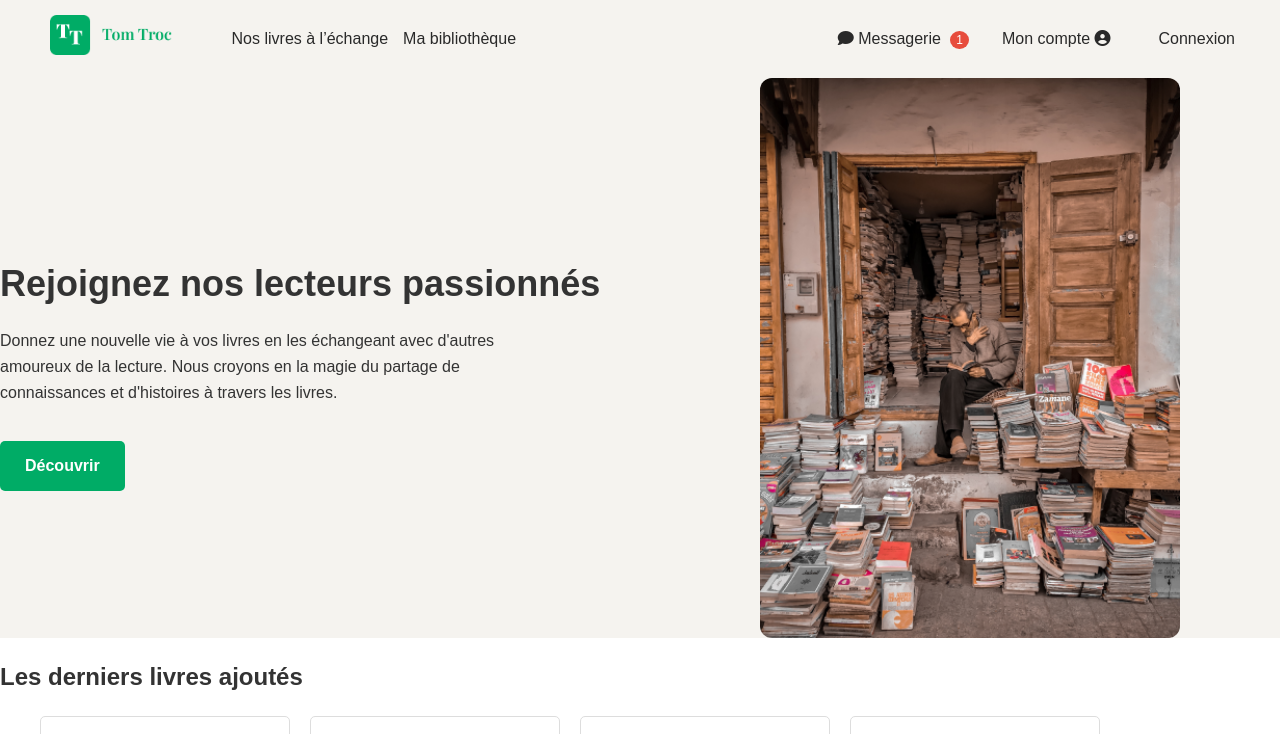
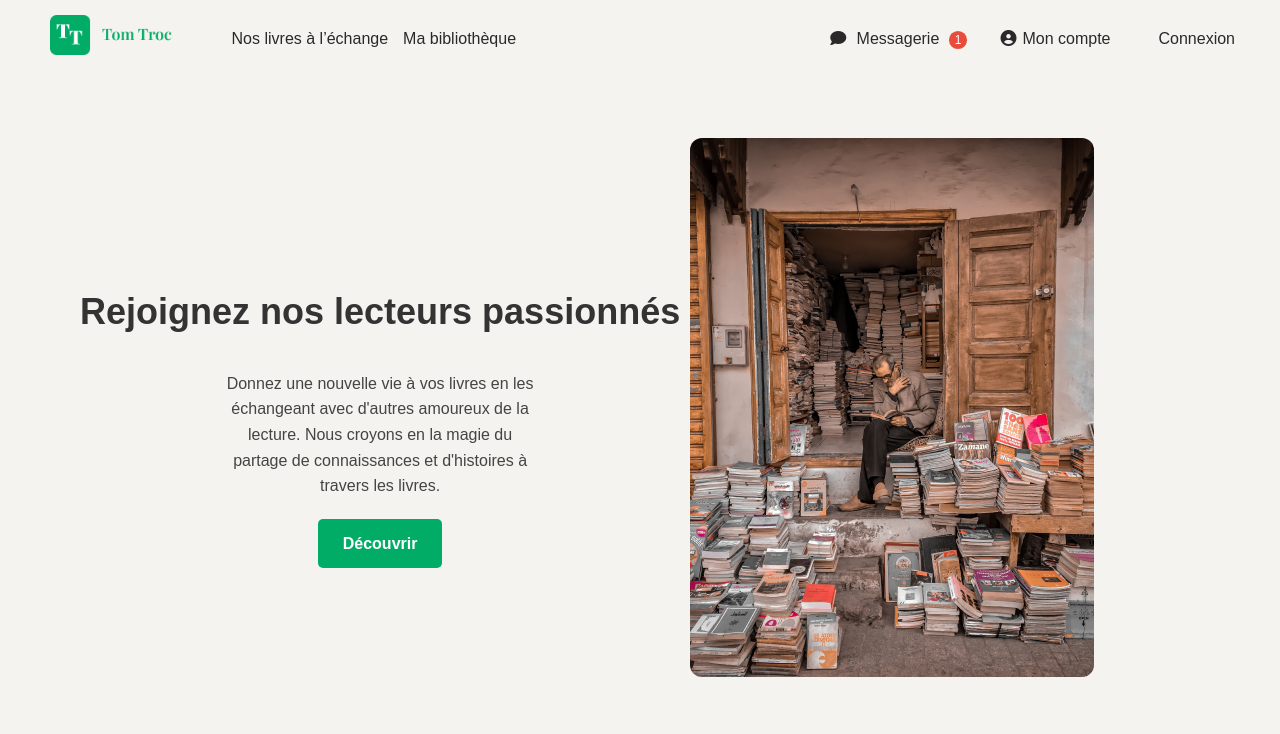
Before and after one commit to idbaali/tomtroc, a PHP site: page / in a window 1280 px wide; the page is wider, and only the part inside the window is pictured. Shown: the top 734 px of that part. Run offline with PHP 8.4, Linux system fonts and the light colour scheme; some libraries are stand-ins or nearby versions; some web fonts are replaced.

Commit message:
27_Dec_25

```diff
--- a/app/views/home.php
+++ b/app/views/home.php
@@ -52,10 +52,10 @@
         <h2>Comment ça marche ?</h2>
         <p>Échanger des livres avec <strong>TomTroc</strong>, c’est simple et amusant ! Suivez ces étapes :</p>
         <ol class="steps-list">
-            <li><i class="fa fa-user-plus"></i> Inscrivez-vous gratuitement sur notre plateforme.</li>
-            <li><i class="fa fa-book"></i> Ajoutez les livres que vous souhaitez échanger à votre profil.</li>
-            <li><i class="fa fa-search"></i> Parcourez les livres disponibles chez d'autres membres.</li>
-            <li><i class="fa fa-comments"></i> Proposez un échange et discutez avec des passionnés de lecture.</li>
+            <li><i class=""></i> Inscrivez-vous gratuitement sur notre plateforme.</li>
+            <li><i class=""></i> Ajoutez les livres que vous souhaitez échanger à votre profil.</li>
+            <li><i class=""></i> Parcourez les livres disponibles chez d'autres membres.</li>
+            <li><i class=""></i> Proposez un échange et discutez avec des passionnés de lecture.</li>
         </ol>
         <!-- <a href="#all-books" class="btn-primary">Voir tous les livres</a> -->
          <div class="see-all-books2">
--- a/app/views/layout/header.php
+++ b/app/views/layout/header.php
@@ -40,11 +40,11 @@
                 <ul class="nav-list">
                     <li>
                         <a href="#messages">
-                           <i class="fa fa-thin fa-comment"></i> Messagerie
+                            <i class="fa fa-thin fa-comment"></i> Messagerie
                             <span class="badge" aria-label="1 nouveau message">1</span>
                         </a>
                     </li>
-                    <li><a href="#account">Mon compte <i class="fas fa-circle-user me-2"></i></a></li>
+                    <li><a href="#account"><i class="fas fa-circle-user me-2"></i>Mon compte</a></li>
                     <li><a href="#login" class="btn">Connexion</a></li>
                 </ul>
             </div>
--- a/public/css/style.css
+++ b/public/css/style.css
@@ -132,40 +132,56 @@ button:focus {
     margin: 0 60px 0 20px;
 }
 
+.fa {
+    margin-right: 6px;
+}
+
+.fas {
+    margin-right: 6px;
+}
+
 /* =========================
    HERO
 ========================= */
 
+
+
+.hero {
+    background: #F5F3EF;
+    padding: 70px 40px;
+}
+
 /* HERO en deux colonnes */
 .hero-split {
-    display: grid;
-    grid-template-columns: 1fr 1fr;
+    display: flex;
+    flex-direction: row;
     align-items: center;
-    gap: 40px;
-    /* padding: 60px 30px; */
+    text-align: center;
+    gap: 10px;
+    padding: 60px 80px;
     background-color: #F5F3EF;
+    margin: 0 auto;
+
 
 }
 
 /* Texte gauche */
 .hero-text h1 {
     font-size: 36px;
-    margin-bottom: 10px;
+    /* margin-bottom: 10px; */
 }
 
 .hero-text p {
-    max-width: 520px;
-}
-
-/* Image droite */
-.hero-image-wrapper {
-    display: flex;
-    justify-content: center;
+    max-width: 320px;
+    margin: 0 auto;
+    color: #444;
 }
 
 .hero-image {
-    width: 100%;
-    max-width: 420px;
+    width: 404px;
+    max-width: 539px;
+    top: 160px;
+    left: 726px;
     border-radius: 12px;
     object-fit: cover;
 }
@@ -191,21 +207,26 @@ button:focus {
 ========================= */
 
 .books h2 {
-    margin-bottom: 20px;
+    text-align: center;
+    margin-top: 60px;
+    margin-bottom: 40px;
 }
 
 .book-list {
     display: flex;
     flex-wrap: wrap;
     gap: 20px;
+
+
 }
 
 .book {
     width: 250px;
     padding: 20px;
-    border: 1px solid #ddd;
     border-radius: 5px;
     background: #fff;
+    display: inline-block;
+
 }
 
 .book h3 {
```
Also changed, not shown: other parts of public/css/style.css (+25 -35 lines), app/views/books.php (+46 -0 lines), public/images/bonHomme.png (added).
